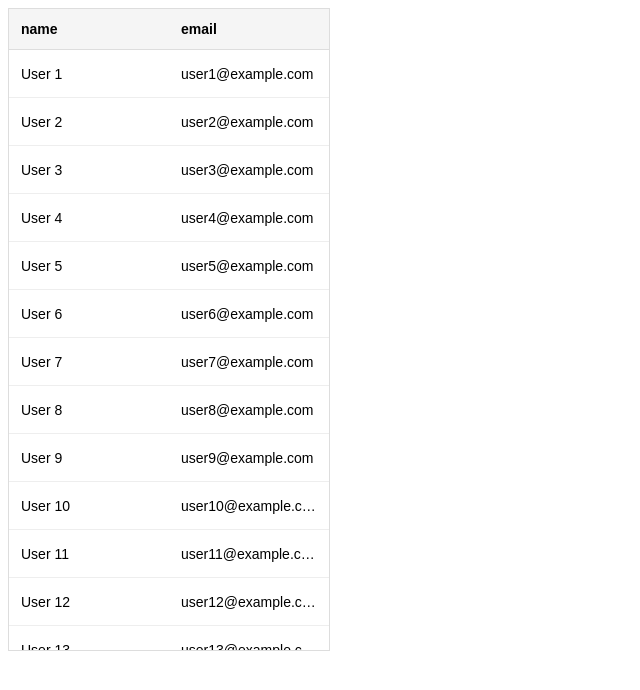
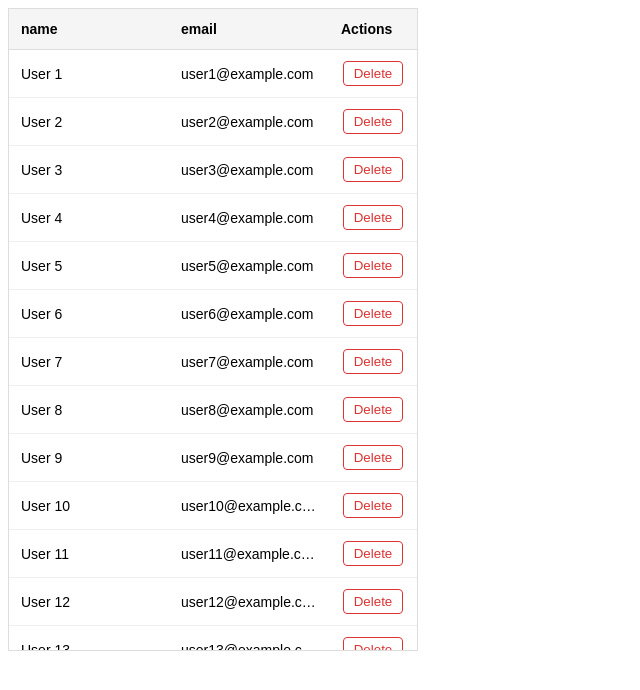
Before and after one commit to Oleg-Rakov/dynamic-data-table, a React (Vite) app: page / in a window 1280 px wide. Shown: the top 690 px of the page, without its empty margins (0-640 px from the left). Built offline with nearby package versions, Linux system fonts and the light colour scheme.

Commit message:
feat: add row deletion

```diff
--- a/src/features/data-table/model/types.ts
+++ b/src/features/data-table/model/types.ts
@@ -9,8 +9,11 @@ export type UpdateCell = (
   value: string,
 ) => void;
 
+export type DeleteRow = (rowId: string) => void;
+
 export interface TableItemData {
   rows: TableRow[];
   columns: string[];
   updateCell: UpdateCell;
+  deleteRow: DeleteRow;
 }
--- a/src/features/data-table/model/useTableData.ts
+++ b/src/features/data-table/model/useTableData.ts
@@ -1,13 +1,16 @@
 import { useCallback, useEffect, useState } from 'react';
+import { useNotice } from '../../../shared/useNotice';
 import { fetchTableData } from '../api/fetchTableData';
 import { getColumns, updateCellValue } from './table.utils';
-import type { TableRow, UpdateCell } from './types';
+import type { DeleteRow, TableRow, UpdateCell } from './types';
 
 interface TableState {
   loading: boolean;
   rows: TableRow[];
   columns: string[];
   updateCell: UpdateCell;
+  deleteRow: DeleteRow;
+  notice: string;
 }
 
 export function useTableData(): TableState {
@@ -15,6 +18,7 @@ export function useTableData(): TableState {
   const [rows, setRows] = useState<TableRow[]>([]);
   // kept separately so header/form survive deleting every row.
   const [columns, setColumns] = useState<string[]>([]);
+  const { notice, notify } = useNotice();
 
   useEffect(() => {
     let active = true;
@@ -31,9 +35,17 @@ export function useTableData(): TableState {
 
   const updateCell = useCallback<UpdateCell>(
     (rowId, columnKey, value) =>
-      setRows((cur) => updateCellValue(cur, rowId, columnKey, value)),
+      setRows((prevRows) => updateCellValue(prevRows, rowId, columnKey, value)),
     [],
   );
 
-  return { loading, rows, columns, updateCell };
+  const deleteRow = useCallback<DeleteRow>(
+    (rowId) => {
+      setRows((prevRows) => prevRows.filter((row) => row.id !== rowId));
+      notify('Row deleted');
+    },
+    [notify],
+  );
+
+  return { loading, rows, columns, updateCell, deleteRow, notice };
 }
--- a/src/features/data-table/ui/DataTable.tsx
+++ b/src/features/data-table/ui/DataTable.tsx
@@ -2,19 +2,28 @@ import { useMemo } from 'react';
 import { FixedSizeList } from 'react-window';
 import { useTableData } from '../model/useTableData';
 import type { TableItemData } from '../model/types';
+import { Toast } from '../../../shared/Toast';
 import { VirtualRow } from './VirtualRow';
-import { Scroll, Table, HeaderRow, HeaderCell, COLUMN_WIDTH } from './styles';
+import {
+  Scroll,
+  Table,
+  HeaderRow,
+  HeaderCell,
+  COLUMN_WIDTH,
+  ACTIONS_WIDTH,
+} from './styles';
 
 const ROW_HEIGHT = 48;
 const BODY_HEIGHT = 600;
 
 export function DataTable() {
-  const { loading, rows, columns, updateCell } = useTableData();
+  const { loading, rows, columns, updateCell, deleteRow, notice } =
+    useTableData();
 
   // stable itemData keeps memoized rows from re-rendering on unrelated state changes.
   const itemData = useMemo<TableItemData>(
-    () => ({ rows, columns, updateCell }),
-    [rows, columns, updateCell],
+    () => ({ rows, columns, updateCell, deleteRow }),
+    [rows, columns, updateCell, deleteRow],
   );
 
   if (loading) {
@@ -22,18 +31,24 @@ export function DataTable() {
   }
 
   // match the list viewport to the columns so it shares the header's horizontal scroll.
-  const bodyWidth = columns.length * COLUMN_WIDTH;
+  const bodyWidth = columns.length * COLUMN_WIDTH + ACTIONS_WIDTH;
 
   return (
+    <>
       <Scroll>
         <Table role="table" aria-rowcount={rows.length + 1}>
           <div role="rowgroup">
-          <HeaderRow role="row" aria-rowindex={1} $columnCount={columns.length}>
+            <HeaderRow
+              role="row"
+              aria-rowindex={1}
+              $columnCount={columns.length}
+            >
               {columns.map((column) => (
                 <HeaderCell key={column} role="columnheader">
                   {column}
                 </HeaderCell>
               ))}
+              <HeaderCell role="columnheader">Actions</HeaderCell>
             </HeaderRow>
           </div>
           <div role="rowgroup">
@@ -50,5 +65,7 @@ export function DataTable() {
           </div>
         </Table>
       </Scroll>
+      <Toast message={notice} />
+    </>
   );
 }
--- a/src/features/data-table/ui/TableRow.tsx
+++ b/src/features/data-table/ui/TableRow.tsx
@@ -1,8 +1,12 @@
 import React from 'react';
 import type { CSSProperties } from 'react';
-import type { TableRow as TableRowData, UpdateCell } from '../model/types';
+import type {
+  DeleteRow,
+  TableRow as TableRowData,
+  UpdateCell,
+} from '../model/types';
 import { EditableCell } from './EditableCell';
-import { Row } from './styles';
+import { ActionsCell, DeleteButton, Row } from './styles';
 
 interface TableRowProps {
   row: TableRowData;
@@ -10,6 +14,7 @@ interface TableRowProps {
   rowIndex: number;
   style: CSSProperties;
   updateCell: UpdateCell;
+  deleteRow: DeleteRow;
 }
 
 function TableRowComponent({
@@ -18,6 +23,7 @@ function TableRowComponent({
   rowIndex,
   style,
   updateCell,
+  deleteRow,
 }: TableRowProps) {
   return (
     <Row
@@ -35,6 +41,15 @@ function TableRowComponent({
           onCommit={updateCell}
         />
       ))}
+      <ActionsCell role="cell">
+        <DeleteButton
+          type="button"
+          aria-label="Delete row"
+          onClick={() => deleteRow(row.id)}
+        >
+          Delete
+        </DeleteButton>
+      </ActionsCell>
     </Row>
   );
 }
--- a/src/features/data-table/ui/VirtualRow.tsx
+++ b/src/features/data-table/ui/VirtualRow.tsx
@@ -15,6 +15,7 @@ export function VirtualRow({
       rowIndex={index}
       style={style}
       updateCell={data.updateCell}
+      deleteRow={data.deleteRow}
     />
   );
 }
--- a/src/features/data-table/ui/styles.ts
+++ b/src/features/data-table/ui/styles.ts
@@ -2,6 +2,13 @@ import styled, { css } from 'styled-components';
 
 // fixed width so header and rows have equal total width and share one horizontal scroll.
 export const COLUMN_WIDTH = 160;
+export const ACTIONS_WIDTH = 88;
+
+const gridTemplate = css<{ $columnCount: number }>`
+  grid-template-columns:
+    repeat(${(p) => p.$columnCount}, ${COLUMN_WIDTH}px)
+    ${ACTIONS_WIDTH}px;
+`;
 
 export const Scroll = styled.div`
   overflow-x: auto;
@@ -16,7 +23,7 @@ export const Table = styled.div`
 
 export const HeaderRow = styled.div<{ $columnCount: number }>`
   display: grid;
-  grid-template-columns: repeat(${(p) => p.$columnCount}, ${COLUMN_WIDTH}px);
+  ${gridTemplate};
   background: #f5f5f5;
   font-weight: 600;
   border-bottom: 1px solid #ddd;
@@ -28,7 +35,7 @@ export const HeaderCell = styled.div`
 
 export const Row = styled.div<{ $columnCount: number }>`
   display: grid;
-  grid-template-columns: repeat(${(p) => p.$columnCount}, ${COLUMN_WIDTH}px);
+  ${gridTemplate};
   border-bottom: 1px solid #eee;
   box-sizing: border-box;
 `;
@@ -62,3 +69,23 @@ export const CellInput = styled.input<{ $invalid: boolean }>`
   border: 1px solid ${(p) => (p.$invalid ? '#d33' : '#4a90e2')};
   outline: none;
 `;
+
+export const ActionsCell = styled.div`
+  display: flex;
+  align-items: center;
+  justify-content: center;
+`;
+
+export const DeleteButton = styled.button`
+  border: 1px solid #d33;
+  background: none;
+  color: #d33;
+  border-radius: 4px;
+  padding: 4px 10px;
+  cursor: pointer;
+
+  &:hover {
+    background: #d33;
+    color: #fff;
+  }
+`;
--- /dev/null
+++ b/src/shared/Toast.tsx
@@ -0,0 +1,24 @@
+import styled from 'styled-components';
+
+const Banner = styled.div`
+  position: fixed;
+  bottom: 24px;
+  left: 50%;
+  transform: translateX(-50%);
+  background: #323232;
+  color: #fff;
+  padding: 10px 18px;
+  border-radius: 6px;
+  font-family: sans-serif;
+  font-size: 14px;
+  box-shadow: 0 2px 8px rgba(0, 0, 0, 0.2);
+`;
+
+export function Toast({ message }: { message: string }) {
+  if (!message) return null;
+  return (
+    <Banner role="status" aria-live="polite">
+      {message}
+    </Banner>
+  );
+}
--- /dev/null
+++ b/src/shared/useNotice.ts
@@ -0,0 +1,20 @@
+import { useCallback, useEffect, useRef, useState } from 'react';
+
+// transient message that clears itself; re-notifying resets the timer.
+export function useNotice(duration = 2500) {
+  const [notice, setNotice] = useState('');
+  const timer = useRef<ReturnType<typeof setTimeout>>();
+
+  const notify = useCallback(
+    (message: string) => {
+      setNotice(message);
+      clearTimeout(timer.current);
+      timer.current = setTimeout(() => setNotice(''), duration);
+    },
+    [duration],
+  );
+
+  useEffect(() => () => clearTimeout(timer.current), []);
+
+  return { notice, notify };
+}
```
Lines whose indentation alone changed are shown as unchanged.
